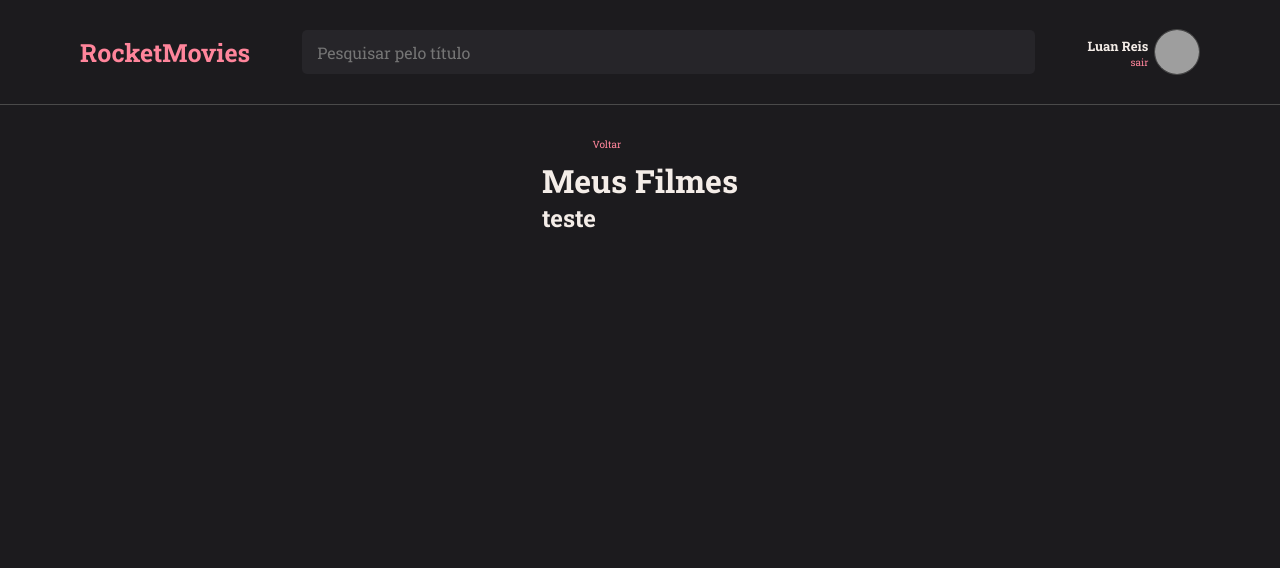
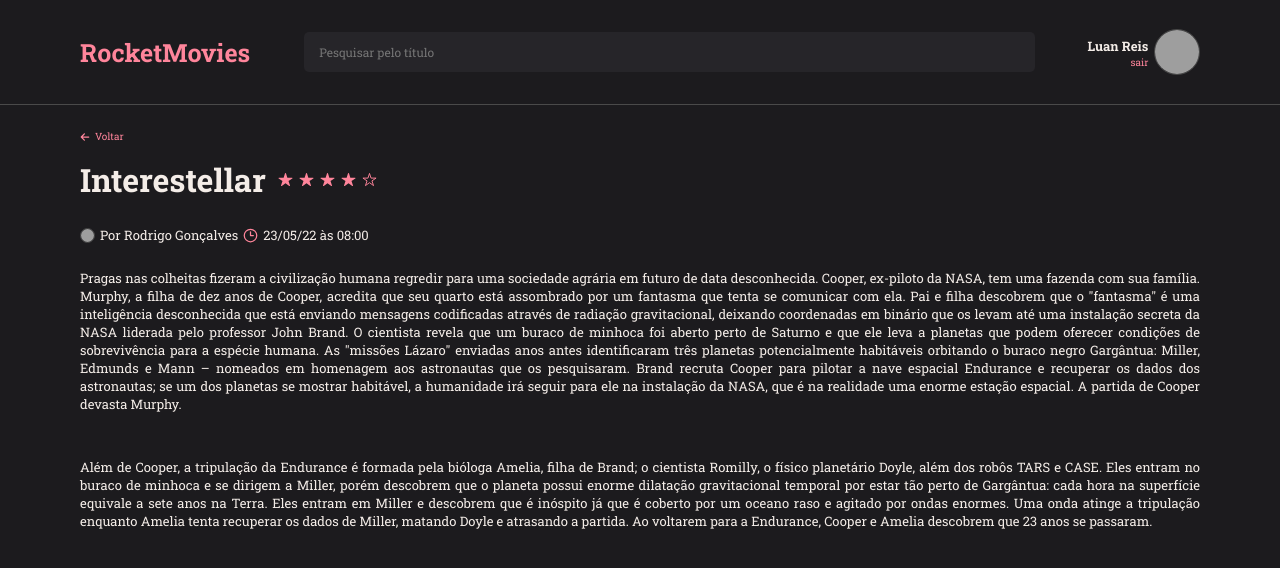
Before and after one commit to lreiss7/rocket_movies, a React (Vite) app: page / in a window 1280 px wide. Shown: the top 568 px of the page. Built offline with nearby package versions, Linux system fonts and the light colour scheme; grey boxes are pictures that could not be loaded.

Commit message:
finished Details

```diff
--- a/src/components/ButtonText/index.jsx
+++ b/src/components/ButtonText/index.jsx
@@ -1,12 +1,11 @@
-import PropTypes from 'prop-types';
-import { Container } from './styles';
+import { FaArrowLeft } from "react-icons/fa6";
+import PropTypes from "prop-types";
+import { Container } from "./styles";
 
-export function ButtonText({ title, ...rest }){
-  return(
-    <Container
-      type="button"
-      {...rest}
-    >
+export function ButtonText({ title, ...rest }) {
+  return (
+    <Container type="button" {...rest}>
+      <FaArrowLeft />
       {title}
     </Container>
   );
--- a/src/components/ButtonText/styles.js
+++ b/src/components/ButtonText/styles.js
@@ -5,5 +5,10 @@ export const Container = styled.button`
   color: ${({ theme }) => theme.COLORS.ROSE};
 
   border: none;
-  font-size: 1.6rem;
+  font-size: 1rem;
+
+  display: flex;
+  align-items: center;
+  justify-content: center;
+  gap: .5rem;
 `;
--- a/src/components/Header/styles.js
+++ b/src/components/Header/styles.js
@@ -10,6 +10,12 @@ export const Container = styled.header`
   justify-content: center;
   align-items: center;
 
+  position: fixed; /* Fixar o header no topo */
+  top: 0;
+  left: 0;
+  z-index: 10;
+
+  background-color: ${({ theme }) => theme.COLORS.BACKGROUND_900};
 
   border-bottom-width: 1px;
   border-bottom-style: solid;
@@ -32,7 +38,7 @@ export const Profile = styled.div`
     font-size: 2.5rem;
     font-weight: 700;
     color: ${({ theme }) => theme.COLORS.ROSE};
-    margin-right: 1.2rem;
+    margin-right: 1.4rem;
     text-align: right;
   }
 
@@ -43,7 +49,7 @@ export const Profile = styled.div`
     border-radius: 5px;
     background-color: ${({ theme }) => theme.COLORS.BACKGROUND_500};
     color: ${({ theme }) => theme.COLORS.WHITE};
-    font-size: 1.6rem;
+    font-size: 1.2rem;
     margin-right: 1.2rem;
     transition: background-color 0.3s ease;
   }
@@ -80,6 +86,9 @@ export const Profile = styled.div`
 
       button {
         font-size: 1rem;
+        > svg {
+          display: none;
+        }
       }
     };
 
--- a/src/pages/Datails/index.jsx
+++ b/src/pages/Datails/index.jsx
@@ -1,35 +1,94 @@
-import { Container, Content } from './styles';
+import { IoStar, IoStarOutline } from "react-icons/io5";
+import { LuClock3 } from "react-icons/lu";
+import { Container, Content } from "./styles";
 
 // import { Tag } from '../../components/Tag';
-import { Header } from '../../components/Header';
+import { Header } from "../../components/Header";
 // import { Button } from '../../components/Button';
 // import { Section } from '../../components/Section';
-import { ButtonText } from '../../components/ButtonText';
+import { ButtonText } from "../../components/ButtonText";
 // import { Input } from '../../components/Input';
 
-export function Details(){
-
-  return(
+export function Details() {
+  return (
     <Container>
-      <Header/>
+      <Header />
 
       <main>
         <Content>
           <ButtonText title="Voltar" />
 
-          <h1>
-            Meus Filmes
-          </h1>
+          <div>
+            <h1>Interestellar</h1>
+            <div className="stars">
+              <IoStar />
+              <IoStar />
+              <IoStar />
+              <IoStar />
+              <IoStarOutline />
+            </div>
+          </div>
 
+          <div className="image-profile">
+            <img
+              src="https://github.com/lreiss7.png"
+              alt="Imagem do usuário."
+            />
+            <a
+              href="https://github.com/lreiss7"
+              target="_blank"
+              rel="noopener noreferrer"
+            >
+              Por Rodrigo Gonçalves
+            </a>
 
-          <h2>
-            teste
-          </h2>
+            <LuClock3 className="clock-icon" />
+
+            <p>23/05/22 às 08:00</p>
+          </div>
+
+          <div className="text-container">
+            <p>
+              Pragas nas colheitas fizeram a civilização humana regredir para
+              uma sociedade agrária em futuro de data desconhecida. Cooper,
+              ex-piloto da NASA, tem uma fazenda com sua família. Murphy, a
+              filha de dez anos de Cooper, acredita que seu quarto está
+              assombrado por um fantasma que tenta se comunicar com ela. Pai e
+              filha descobrem que o "fantasma" é uma inteligência desconhecida
+              que está enviando mensagens codificadas através de radiação
+              gravitacional, deixando coordenadas em binário que os levam até
+              uma instalação secreta da NASA liderada pelo professor John Brand.
+              O cientista revela que um buraco de minhoca foi aberto perto de
+              Saturno e que ele leva a planetas que podem oferecer condições de
+              sobrevivência para a espécie humana. As "missões Lázaro" enviadas
+              anos antes identificaram três planetas potencialmente habitáveis
+              orbitando o buraco negro Gargântua: Miller, Edmunds e Mann –
+              nomeados em homenagem aos astronautas que os pesquisaram. Brand
+              recruta Cooper para pilotar a nave espacial Endurance e recuperar
+              os dados dos astronautas; se um dos planetas se mostrar habitável,
+              a humanidade irá seguir para ele na instalação da NASA, que é na
+              realidade uma enorme estação espacial. A partida de Cooper devasta
+              Murphy.
+            </p>
+
+            <br></br>
+
+            <p>
+              Além de Cooper, a tripulação da Endurance é formada pela bióloga
+              Amelia, filha de Brand; o cientista Romilly, o físico planetário
+              Doyle, além dos robôs TARS e CASE. Eles entram no buraco de
+              minhoca e se dirigem a Miller, porém descobrem que o planeta
+              possui enorme dilatação gravitacional temporal por estar tão perto
+              de Gargântua: cada hora na superfície equivale a sete anos na
+              Terra. Eles entram em Miller e descobrem que é inóspito já que é
+              coberto por um oceano raso e agitado por ondas enormes. Uma onda
+              atinge a tripulação enquanto Amelia tenta recuperar os dados de
+              Miller, matando Doyle e atrasando a partida. Ao voltarem para a
+              Endurance, Cooper e Amelia descobrem que 23 anos se passaram.
+            </p>
+          </div>
         </Content>
-
-
       </main>
     </Container>
-  )
-
+  );
 }
--- a/src/pages/Datails/styles.js
+++ b/src/pages/Datails/styles.js
@@ -11,40 +11,125 @@ export const Container = styled.div`
   "content";
 
   > main {
+    height: 55rem;
     display: flex;
     grid-area: content;
-    overflow-y: scroll;
-    padding: 24px 0;
-  }
+    padding: 2.5rem 0;
 
+    overflow-y: auto; /* Garante que o scroll apareça quando necessário */
+    scrollbar-width: thin; /* Controla a espessura do scroll */
+    scrollbar-color: ${({ theme }) => theme.COLORS.ROSE} transparent; /* Controla as cores do scrollbar */
 
-`;
+    /* Inicialmente o scrollbar fica invisível */
+    ::-webkit-scrollbar {
+      width: 8px;
+      height: 8px;
+      opacity: 0; /* Torna o scrollbar invisível inicialmente */
+      transition: opacity 0.3s ease; /* Transição suave ao aparecer */
+    }
 
-export const Links = styled.ul`
-  list-style: none;
+    /* Estilo do thumb (parte rolável do scrollbar) */
+    ::-webkit-scrollbar-thumb {
+      background-color: ${({ theme }) => theme.COLORS.ROSE};
+      border-radius: 4px;
+      opacity: 0; /* Inicialmente invisível */
+      transition: opacity 0.3s ease; /* Transição suave */
+    }
 
-  > li {
-    margin-top: 12px;
+    ::-webkit-scrollbar-button {
+      display: none;
+    }
 
-    a {
-      color: ${({ theme }) => theme.COLORS.WHITE};
+    /* Estilo do track (trilha do scrollbar) */
+    ::-webkit-scrollbar-track {
+      background: transparent;
     }
+
+    /* Quando o usuário começa a rolar ou ao passar o mouse, o scroll fica visível */
+    &:hover::-webkit-scrollbar,
+    &:hover::-webkit-scrollbar-thumb {
+      opacity: 1; /* Torna o scrollbar visível durante o hover ou rolagem */
+    }
+
+    /* Para o Firefox */
+    scrollbar-width: thin;
+    scrollbar-color: ${({ theme }) => theme.COLORS.ROSE} transparent;
   }
 `;
 
 export const Content = styled.div`
-  max-width: 70rem;
+  width: 100%;
   margin: 0 auto;
   display: flex;
   flex-direction: column;
 
+  padding: 0 8rem;
+
+  > h1 {
+    font-size: 2.25rem;
+    font-style: normal;
+    font-weight: 500;
+    line-height: normal;
+    color: ${({ theme }) => theme.COLORS.WHITE};
+  }
 
   > button {
-    max-width: 13rem;
-    height: 3rem;
-
-    font-size: 1rem;
+    align-self: flex-start;
+    margin-bottom: 1.5rem;
   }
 
+  > div {
+    display: flex;
+    gap: 1.2rem;
+    align-items: center;
+    margin-bottom: 2.5rem;
 
+    > div.stars {
+      display: flex;
+      gap: 0.6rem;
+      align-items: center;
+      color: ${({ theme }) => theme.COLORS.ROSE};
+
+      font-size: 1.5rem;
+    }
+  }
+
+  > div.image-profile {
+    display: flex;
+    gap: .5rem;
+
+    > img {
+      width: 1.5rem;
+      height: 1.5rem;
+      border-radius: 50%;
+      border: 1px solid ${({ theme }) => theme.COLORS.BACKGROUND_700};
+      display: flex;
+      align-items: right;
+    }
+
+    > a, p {
+      font-size: 1.3rem;
+      font-weight: 400;
+      color: ${({ theme }) => theme.COLORS.WHITE};
+      text-decoration: none;
+    }
+
+    > .clock-icon {
+      font-size: 1.5rem;
+      color: ${({ theme }) => theme.COLORS.ROSE};
+    }
+  }
+
+  > div.text-container {
+    display: flex;
+    flex-direction: column;
+
+    > p {
+      font-size: 1.3rem;
+      font-weight: 400;
+      line-height: normal;
+      color: ${({ theme }) => theme.COLORS.WHITE};
+      text-align: justify;
+    }
+  }
 `;
```
Also changed, not shown: eslint.config.js (+12 -9 lines).
